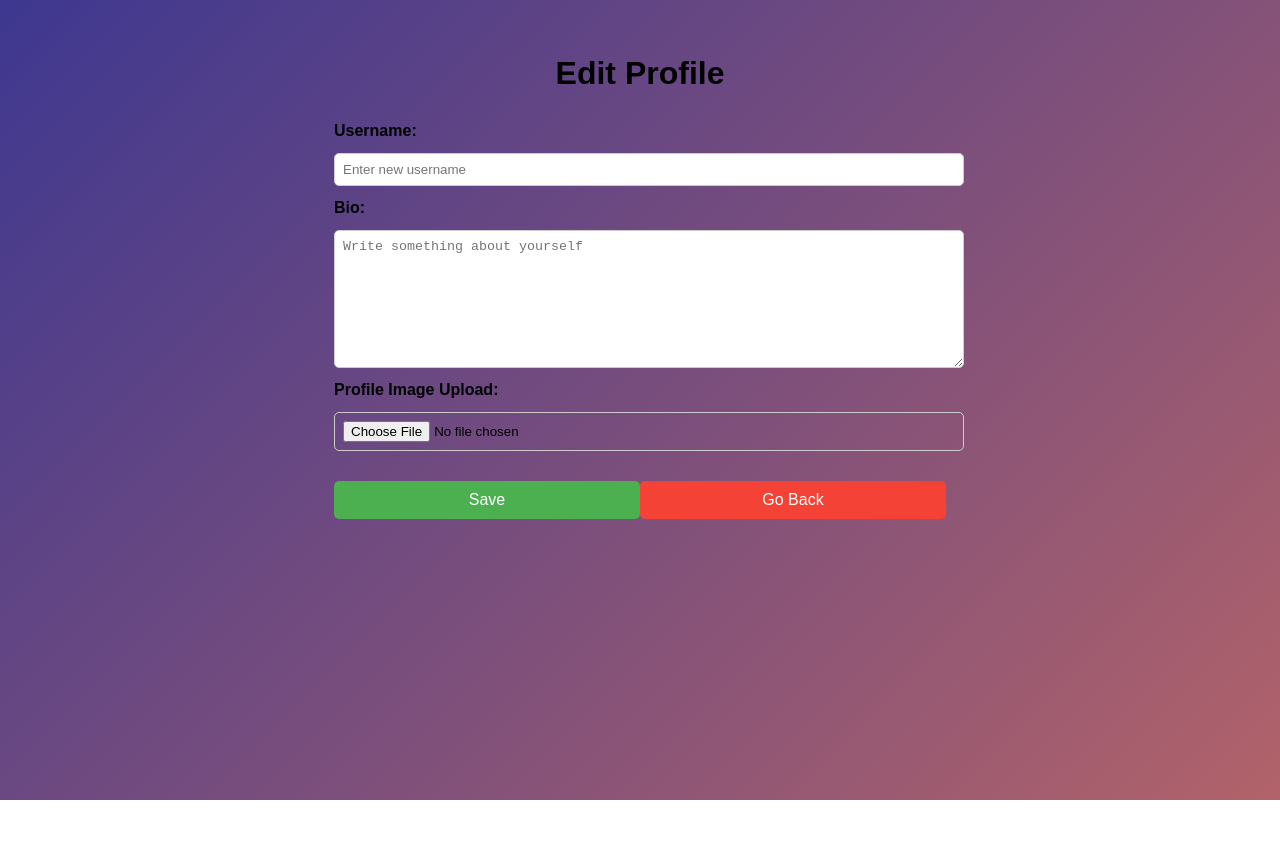
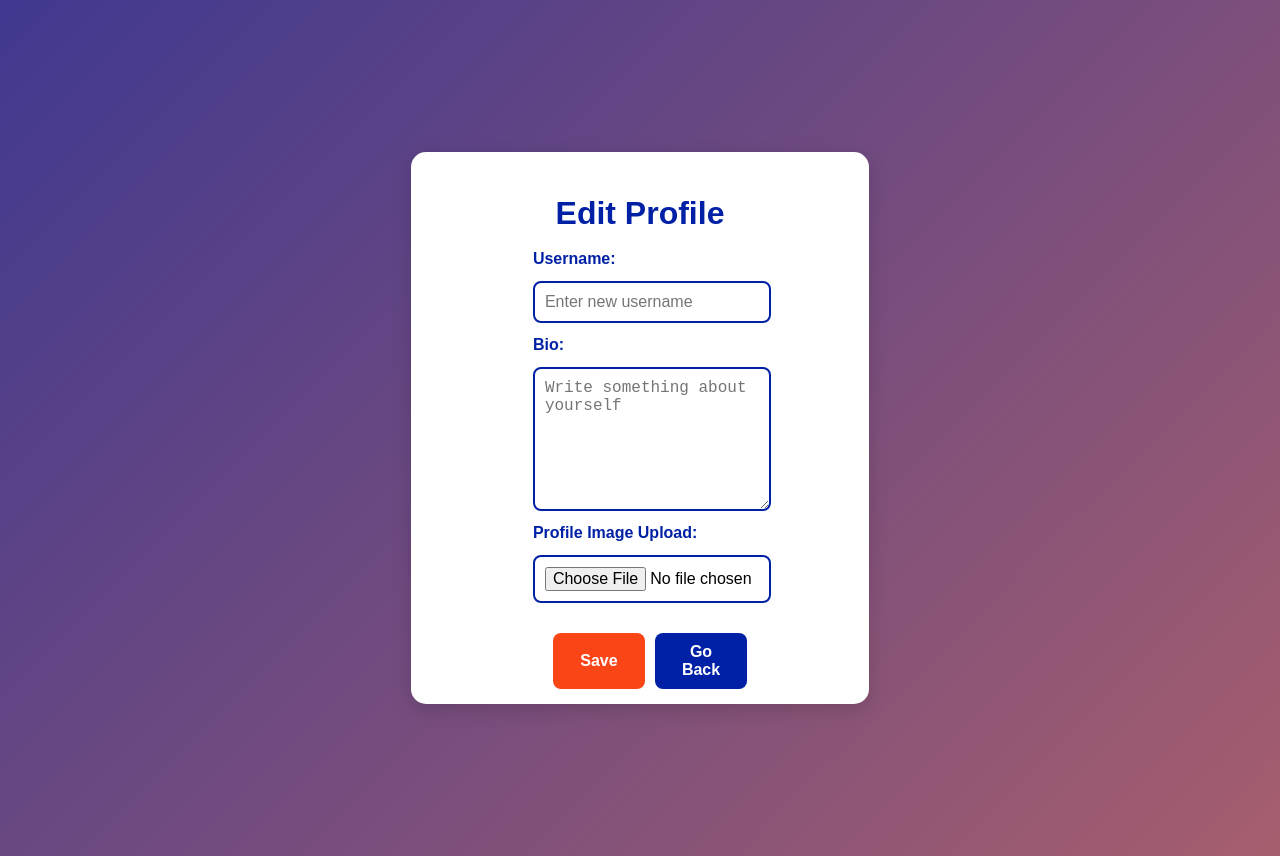
Before and after one commit to samgator/gator-greetings, a React (Vite) app in the folder react-apps/: page /home/profile/edit in a window 1280 px wide. Before the commit the page ends 800 px from the top, so only its background shows below. Built offline with nearby package versions, Linux system fonts and the light colour scheme.

Commit message:
Updated edit profile page styling

```diff
--- a/react-apps/src/Profile.css
+++ b/react-apps/src/Profile.css
@@ -66,9 +66,35 @@
 
 .profile-edit-container {
     display: flex;
+    justify-content: center;
+    align-items: center;
+    min-height: 100vh;
+    padding: 20px;
+}
+
+.edit-card {
+    background: white;
+    border-radius: 15px;
+    box-shadow: 0 6px 20px rgba(0, 0, 0, 0.15);
+    padding: 15px;
+    width: 35%;
+    max-width: 600px;
+    display: flex;
     flex-direction: column;
+    display: flex;
+    justify-content: center;
     align-items: center;
-    padding: 20px;
+}
+
+.edit-card h1 {
+    color: #0021A5;
+    text-align: center;
+    margin-bottom: 10px;
+}
+
+.edit-form label {
+    color: #0021A5;
+    font-weight: bold;
 }
 
 .edit-form {
@@ -86,13 +112,31 @@
     width: 100%;
     padding: 8px;
     border-radius: 5px;
-    border: 1px solid #ccc;
+    border: 2px solid #0021A5;
+    transition: border 0.2s ease, box-shadow 0.2s ease;
+}
+
+.edit-form input:focus, .edit-form textarea:focus {
+    outline: none;
+    border: 2px solid #FA4616;
+    box-shadow: 0 0 8px #FA4616;
+    transition: border 0.2s ease, box-shadow 0.2s ease;
+}
+
+.edit-form input[type="text"], .edit-form textarea, .edit-form input[type="file"] {
+    width: 100%;
+    padding: 10px;
+    border-radius: 8px;
+    font-size: 16px;
+    transition: border 0.2s ease, box-shadow 0.2s ease;
 }
 
 .button-group {
     display: flex;
     justify-content: space-between;
+    gap: 10px;
     margin-top: 10px;
+    margin-left: 20px;
 }
 
 .save-btn, .cancel-btn {
@@ -103,13 +147,33 @@
 }
 
 .save-btn {
-    background-color: #4CAF50;
+    background-color: #FA4616;
     color: white;
+    border: none;
+    border-radius: 8px;
+    padding: 10px 20px;
+    font-weight: bold;
+    cursor: pointer;
+    transition: background-color 0.2s ease;
+}
+
+.save-btn:hover {
+    background-color: #c43d11;
 }
 
 .cancel-btn {
-    background-color: #f44336;
+    background-color: #0021A5;
     color: white;
+    border: none;
+    border-radius: 8px;
+    padding: 10px 20px;
+    font-weight: bold;
+    cursor: pointer;
+    transition: background-color 0.2s ease;
+}
+
+.cancel-btn:hover {
+    background-color: #001b87;
 }
 
 
--- a/react-apps/src/ProfileEdit.jsx
+++ b/react-apps/src/ProfileEdit.jsx
@@ -47,6 +47,7 @@ function ProfileEdit({ user, setUser }) {
 
     return (
         <div className="profile-edit-container">
+            <div className="edit-card">
                 <h1>Edit Profile</h1>
                 <div className="edit-form">
                     <label>Username:</label>
@@ -77,6 +78,7 @@ function ProfileEdit({ user, setUser }) {
                     </div>
                 </div>
             </div>
+        </div>
     );
 }
 
```
Lines whose indentation alone changed are shown as unchanged.
